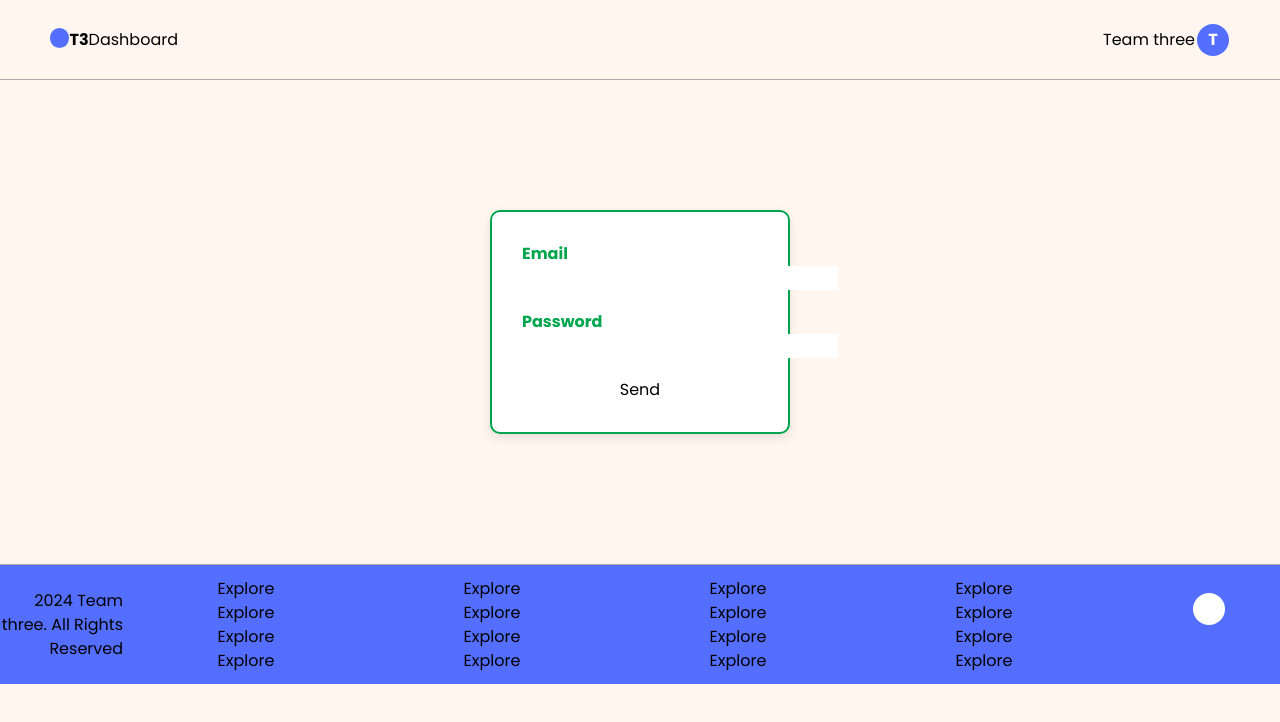
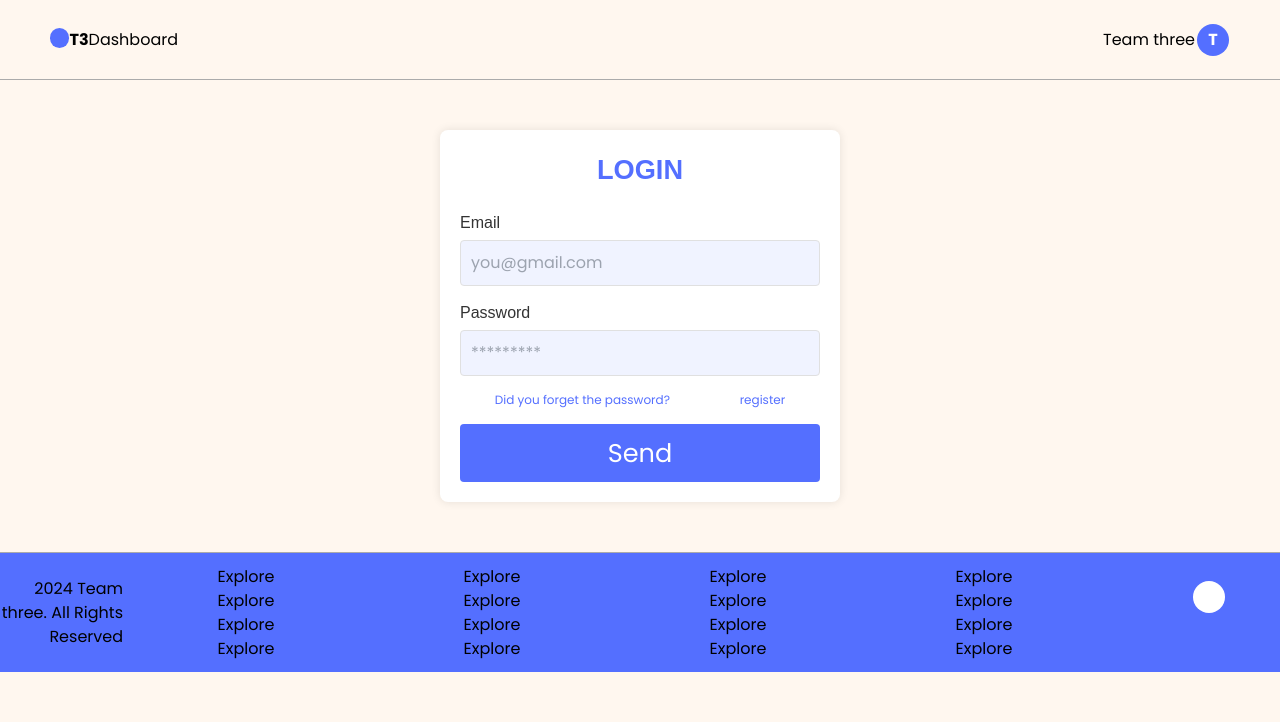
Before and after one commit to AlejandroEchavarriaRiwi/crud_product_tres, a Next.js app: page /login in a window 1280 px wide. Shown: the top 722 px of the page. Built offline with nearby package versions, Linux system fonts and the light colour scheme.

Commit message:
new style to register and login

```diff
--- a/components/ui/form/login/Login.tsx
+++ b/components/ui/form/login/Login.tsx
@@ -85,52 +85,59 @@ const StyledLink = styled(Link)`
 `
 
 const Login: React.FC = () => {
-    const [email,setEmail] = useState("");
-    const [password,setPassword] = useState("");
-    const handlerSubmit = async(e:React.FormEvent) =>{
+    const [email, setEmail] = useState("");
+    const [password, setPassword] = useState("");
+    const handlerSubmit = async (e: React.FormEvent) => {
         e.preventDefault();
-        const data = await Util.fetchApi("/api/auth/login",{ //Request to API for login user
+        const data = await Util.fetchApi("/api/auth/login", { //Request to API for login user
             method: "POST",
             headers: {
                 "Content-Type": "application/json"
             },
-            body: JSON.stringify({email,password})
+            body: JSON.stringify({ email, password })
         })
-        if(!data){ //If not exist user, show error using inputAlert
+        if (!data) { //If not exist user, show error using inputAlert
             inputAlert("User not found", "error");
             return;
         }
-        console.log({data});
+        console.log({ data });
         inputAlert("Login successful", "success");
         Util.saveLocalStorage(data.tokenGenerate);
         // Navigateto dashboard user;
     }
     return (
-        <ContainerWrapper>
-            <Form onSubmit={handlerSubmit}>
-                <Fieldset>
-                    <Label>Email</Label>
-                    <Input
+        <div className="Formstyle" >
+            <form className="formLogin" onSubmit={handlerSubmit}>
+                <h2 className="tituloLogin" >LOGIN</h2>
+                <fieldset>
+                    <label >Email</label>
+                    <input
+                        className="inputLogin"
                         type="email"
                         name="email"
                         value={email}
-                    onChange={(e)=>setEmail(e.target.value)}
+                        placeholder="you@gmail.com"
+                        onChange={(e) => setEmail(e.target.value)}
                     />
-                </Fieldset>
-                <Fieldset>
-                    <Label>Password</Label>
-                    <Input
+                </fieldset>
+                <fieldset>
+                    <label  >Password</label>
+                    <input className="inputLogin"
                         type="password"
                         name="password"
                         value={password}
-                    onChange={(e)=>setPassword(e.target.value)}
+                        placeholder="*********"
+                        onChange={(e) => setPassword(e.target.value)}
                     />
-                </Fieldset>
-                <Button
+                </fieldset>
+                <div className="ToRegister">
+                    <Link className="Ptext" href='#' >Did you forget the password?</Link> <Link className="Ptext" href='/register' >register </Link>
+                </div>
+                <button className="boton"
                     type="submit"
-                value="Send"/>
-            </Form>
-        </ContainerWrapper>
+                    value="Send"> Send</button>
+            </form>
+        </div>
     )
 }
 
--- a/components/ui/form/register/Register.tsx
+++ b/components/ui/form/register/Register.tsx
@@ -86,44 +86,65 @@ const StyledLink = styled(Link)`
 `
 
 const Register: React.FC = () => {
-    const [email,setEmail] = useState("");
-    const [password,setPassword] = useState("");
-    const handleRegister = async(e:React.FormEvent) =>{
+    const [email, setEmail] = useState("");
+    const [password, setPassword] = useState("");
+    const handleRegister = async (e: React.FormEvent) => {
         e.preventDefault();
-        const data = await Util.fetchApi("/api/auth/register",{
+        const data = await Util.fetchApi("/api/auth/register", {
             method: "POST",
             headers: {
                 "Content-Type": "application/json"
             },
-            body: JSON.stringify({email,password})
+            body: JSON.stringify({ email, password })
         })
-        console.log({data});
+        console.log({ data });
     }
     return (
-        <ContainerWrapper>
-            <Form onSubmit={handleRegister}>
-                <Fieldset>
-                    <Label>Email</Label>
-                    <Input
+        <div className="Formstyle" >
+            <form className="formLogin" onSubmit={handleRegister}>
+
+                <h2 className="tituloLogin" >REGISTER</h2>
+
+                <fieldset>
+                    <label>Email</label>
+                    <input
+
                         type="email"
                         name="email"
                         value={email}
-                    onChange={(e)=>setEmail(e.target.value)} />
-                </Fieldset>
-                <Fieldset>
-                    <Label>Password</Label>
-                    <Input
+                        placeholder="Correo@gmail.com"
+                        onChange={(e) => setEmail(e.target.value)} />
+                </fieldset>
+                <fieldset>
+                    <label> Password </label>
+                    <input
+
                         type="password"
                         name="password"
                         value={password}
-                    onChange={(e)=>setPassword(e.target.value)} />
-                </Fieldset>
-                <Button
+                        placeholder="*********"
+                        onChange={(e) => setPassword(e.target.value)} />
+                    <label> Confirm Password </label>
+                    <input
+
+                        type="password"
+                        name="password"
+                        value={password}
+                        placeholder="*********"
+                        onChange={(e) => setPassword(e.target.value)} />
+
+                </fieldset>
+
+                <div className="ToLogin" >
+                    <Link className="Ptext" href='/login' >Login </Link>
+                </div>
+
+                <button className="boton"
                     type="submit"
-                value="Send"
-                />
-            </Form>
-        </ContainerWrapper>
+                    value="Send"> Send</button>
+
+            </form>
+        </div>
     )
 }
 
--- /dev/null
+++ b/components/ui/form/style/login.register.css
@@ -0,0 +1,93 @@
+/* div de el formulario para dar las dimension  y stylos */
+.Formstyle {
+    max-width: 400px;
+    margin: 50px auto;
+    background-color: white;
+    border-radius: 8px;
+    padding: 20px;
+    box-shadow: 0 0 10px rgba(0, 0, 0, 0.1);
+}
+
+/* estylo de columna para formulario */
+.formLogin {
+    display: flex;
+    flex-direction: column;
+}
+
+/*  estylo para el imput de imail y de donde va la clave */
+input[type="email"],
+input[type="password"] {
+    border: none;
+    padding: 10px;
+    margin-bottom: 15px;
+    border: 1px solid #e0e0e0;
+    border-radius: 4px;
+    background-color: #F0F3FF;
+}
+
+/* titulo de formulario de registro y de login */
+.tituloLogin {
+    font-size: 1.7rem;
+    font-weight: bold;
+    font-family: Arial, sans-serif;
+    text-align: center;
+    color: #546FFF;
+    margin-bottom: 20px;
+}
+
+
+fieldset {
+    display: flex;
+    flex-direction: column;
+    text-align: center;
+}
+
+/* estilo de label titulo del input */
+label {
+    font-family: sans-serif;
+    color: #333333;
+    display: flex;
+    justify-content: start;
+    margin-bottom: 5px;
+    border: none;
+
+}
+
+/* div de login vinculo de p para ir a login */
+.ToLogin {
+    display: flex;
+    justify-content: start;
+}
+
+
+
+
+/*  div para organizar ambos textos en row */
+.ToRegister {
+    display: flex;
+    justify-content: space-around;
+}
+
+/* parrafo de recuperar contrase;a que tiene un link para redireccionar*/
+.Ptext {
+    text-align: left;
+    margin-bottom: 15px;
+    font-size: 12px;
+    color: #546FFF;
+}
+
+/* boton submit para enviar datos  efecto hover*/
+.boton:hover {
+    background-color: #478af5;
+}
+
+/* dise;o de boton de submit de envio de datos */
+.boton {
+    background-color: #546FFF;
+    color: white;
+    border: none;
+    padding: 10px;
+    border-radius: 4px;
+    cursor: pointer;
+    font-size: 1.6rem;
+}
```
Also changed, not shown: app/layout.tsx (+4 -3 lines). Lines whose indentation alone changed are shown as unchanged.
